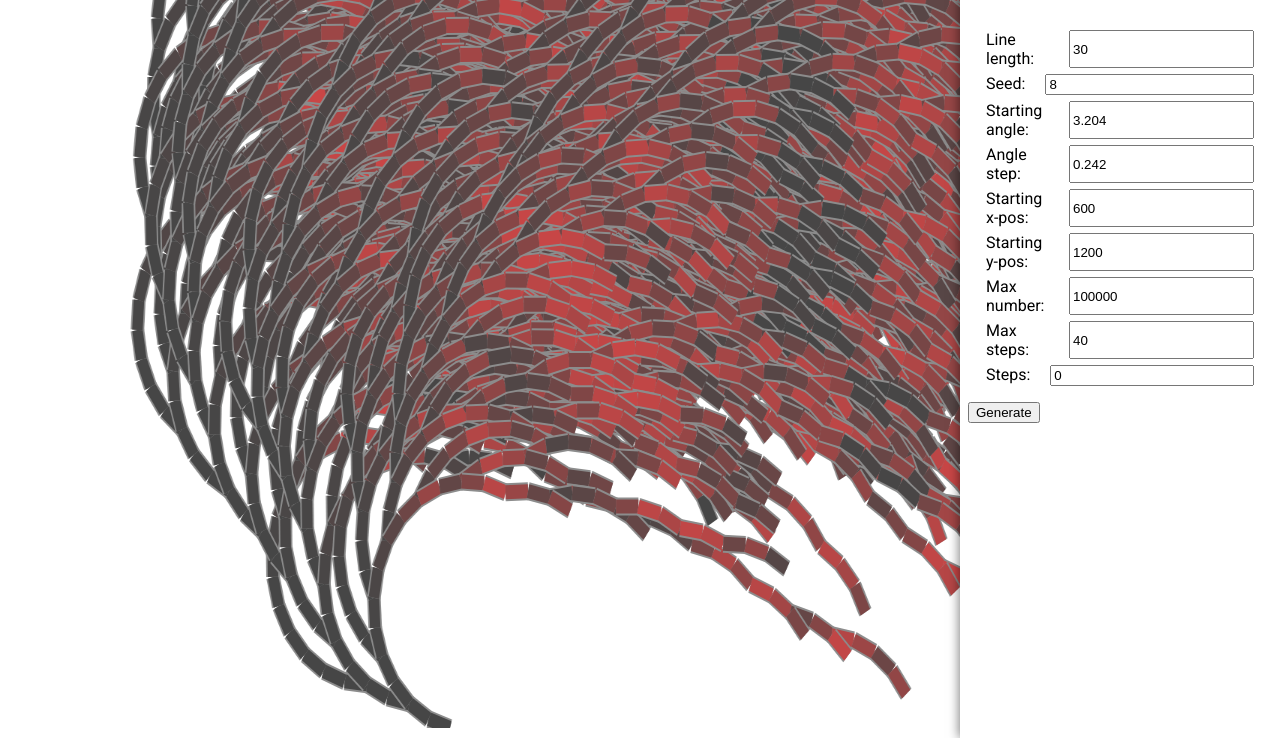
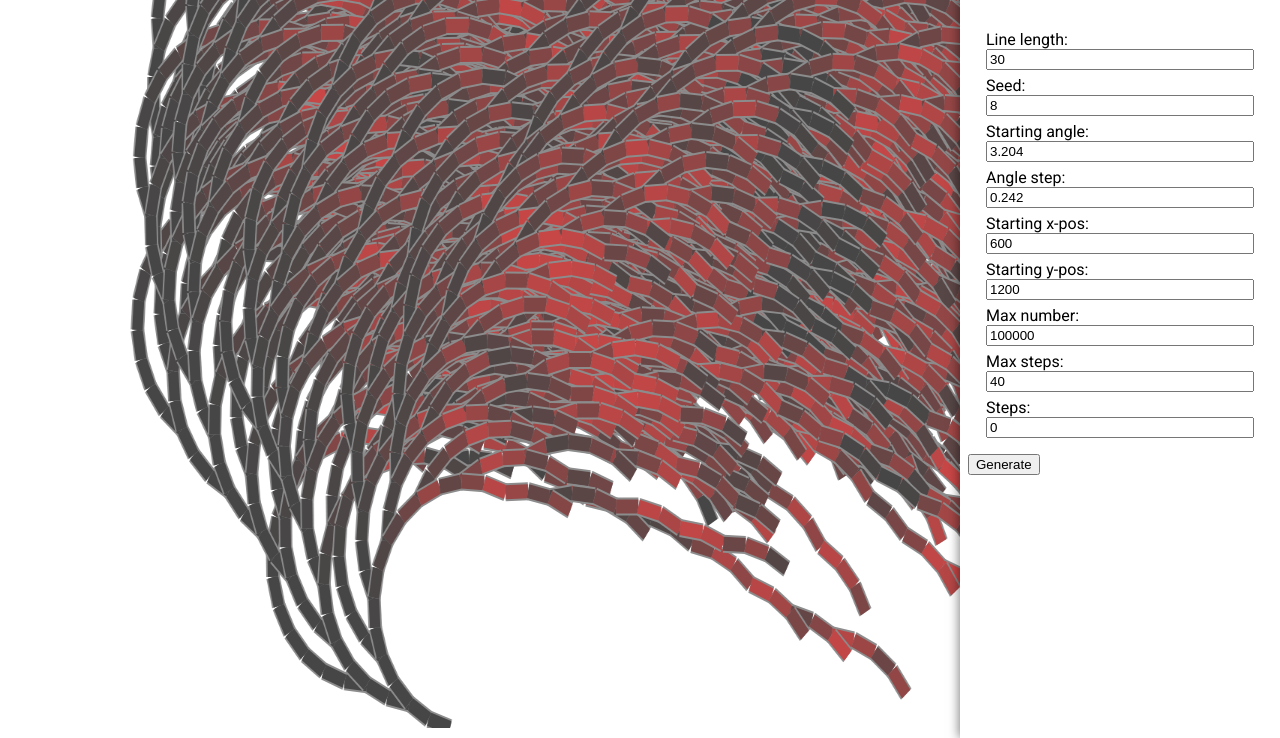
Before and after one commit to jtaaa/collatz-visualization, a plain HTML site: page index.html in a window 1280 px wide. Shown: the part 72-810 px from the top of the page. Drawn offline with Linux system fonts and the light colour scheme.

Commit message:
Reformat builder form fields

```diff
--- a/index.html
+++ b/index.html
@@ -14,41 +14,42 @@
             <form id="form" onsubmit="event.preventDefault(); generateFromForm();">
                 <fieldset>
                     <div class="form-field">
+                        <label for="line-length">Line length:</label>
                         <input id="line-length" type="text" name="line-length" value="30">
-                        <label for="line-length">Line length:</label>
                     </div>
                     <div class="form-field">
+                        <label for="seed">Seed:</label>
                         <input id="seed" type="text" name="seed" value="8">
-                        <label for="seed">Seed:</label>
                     </div>
                     <div class="form-field">
+                        <label for="prev-angle">Starting angle:</label>
                         <input id="prev-angle" type="text" name="prev-angle" value="3.204">
-                        <label for="prev-angle">Starting angle:</label>
                     </div>
                     <div class="form-field">
+                        <label for="angle-step">Angle step:</label>
                         <input id="angle-step" type="text" name="angle-step" value="0.242">
-                        <label for="angle-step">Angle step:</label>
                     </div>
                     <div class="form-field">
+                        <label for="prev-x">Starting x-pos:</label>
                         <input id="prev-x" type="text" name="prev-x" value="600">
-                        <label for="prev-x">Starting x-pos:</label>
                     </div>
                     <div class="form-field">
+                        <label for="prev-y">Starting y-pos:</label>
                         <input id="prev-y" type="text" name="prev-y" value="1200">
-                        <label for="prev-y">Starting y-pos:</label>
                     </div>
                     <div class="form-field">
+                        <label for="max-num">Max number:</label>
                         <input id="max-num" type="text" name="max-num" value="100000">
-                        <label for="max-num">Max number:</label>
                     </div>
                     <div class="form-field">
+                        <label for="max-steps">Max steps:</label>
                         <input id="max-steps" type="text" name="max-steps" value="40">
-                        <label for="max-steps">Max steps:</label>
                     </div>
                     <div class="form-field">
+                        <label for="steps">Steps:</label>
                         <input id="steps" type="text" name="steps" value="0">
-                        <label for="steps">Steps:</label>
-                    </div>               </fieldset>
+                    </div>
+                </fieldset>
                 <input type="submit" value="Generate">
             </form>
         </div>
--- a/styles/style.css
+++ b/styles/style.css
@@ -23,13 +23,15 @@ fieldset {
 .form-field {
     margin: 6px 4px;
     display: flex;
-    flex-direction: row-reverse;
+    flex-direction: column;
+    align-items: stretch;
 }
 .form-field > label {
     padding-right: 20px;
+    display: block;
 }
 .form-field > input {
-    flex-grow: 1;
+    display: block;
 }
 h1 {
     text-align: center;
```
